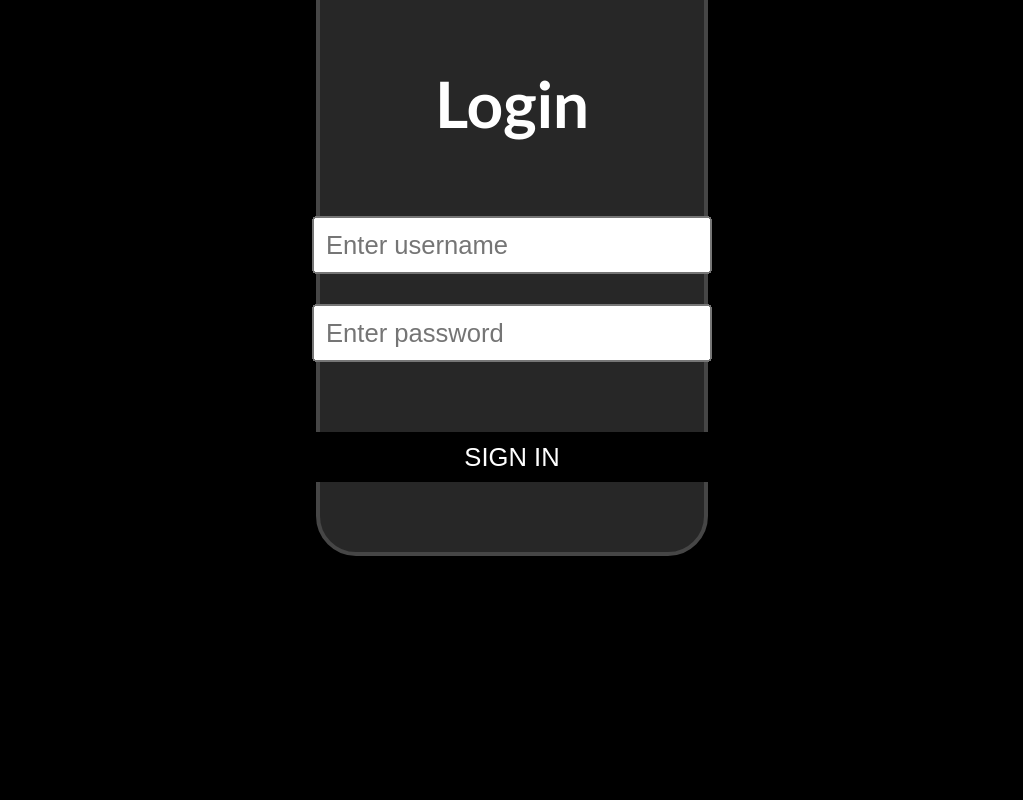
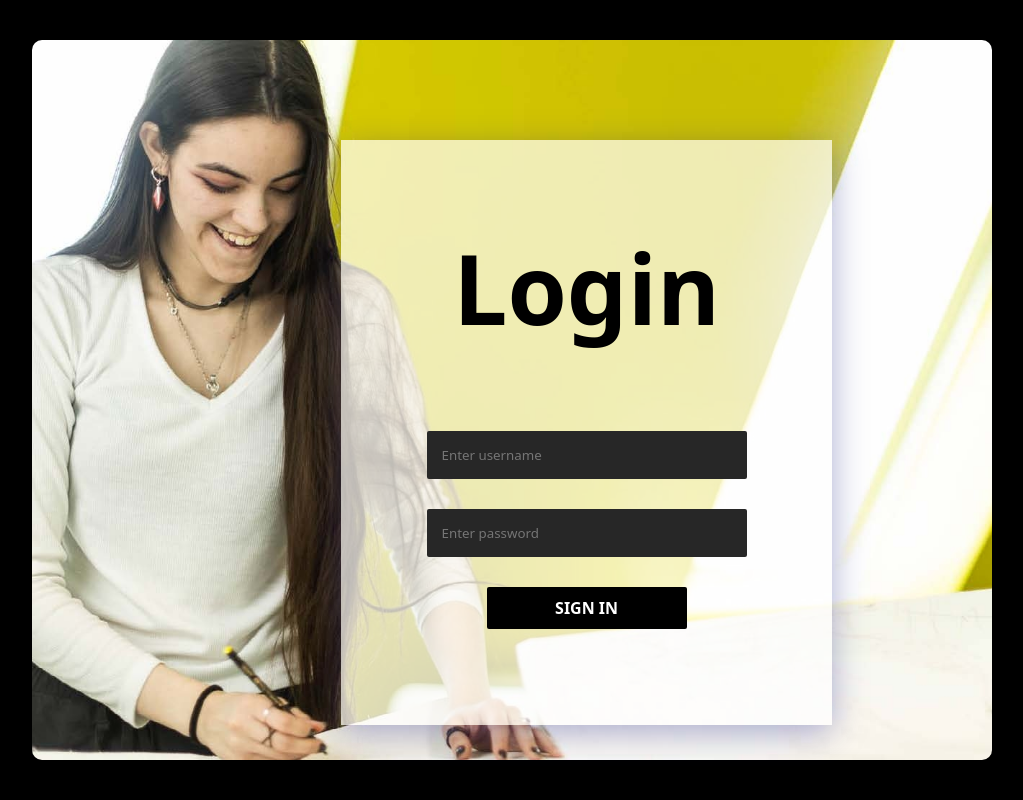
Before and after one commit to santatsut/poangjakt, a PHP site: page /BackEnd/Pages/adminLogin.php in a window 1280 px wide. Shown: the whole page, without its empty margins (128-1151 px from the left). Run offline with PHP 8.4, Linux system fonts and the light colour scheme.

Commit message:
styled log in page

```diff
--- a/BackEnd/Pages/adminLogin.php
+++ b/BackEnd/Pages/adminLogin.php
@@ -15,7 +15,8 @@ if (isset($_POST['submitAdmin'])) {
 <script src="/index.js"></script>
 
 <link rel="stylesheet" href="../css/Loginpage.css">
-<form method="post">
+<div id="loginContainer">
+    <form method="post" id="adminLoginForm">
         <h1>Login</h1>
         <input type="text" name="username" placeholder="Enter username" required>
         <input type="password" name="password" placeholder="Enter password" required>
@@ -23,5 +24,5 @@ if (isset($_POST['submitAdmin'])) {
             echo "<p style='color:red;'>$error</p>";
         } ?>
     <input submit type="submit" name="submitAdmin" value="SIGN IN">
-
 </form>
+</div>
--- a/BackEnd/css/Loginpage.css
+++ b/BackEnd/css/Loginpage.css
@@ -1,47 +1,101 @@
+* {
+    font-family: system-ui, -apple-system, BlinkMacSystemFont, 'Segoe UI', Roboto, Oxygen, Ubuntu, Cantarell, 'Open Sans', 'Helvetica Neue', sans-serif;
+}
+
 :root{
     --MainColor:black;
     --SecColor: rgb(39, 39, 39) ;
 }
 body{
     background-color: var(--MainColor);
+    margin: 0;
+    padding: 0;
+    height: 100vh;
+    display: flex;
+    justify-content: center;
+    align-items: center;
 }
-form{
-    scale: 2;
-    margin-top: calc(50vh - 300px);
+
+#loginContainer{
     display: flex;
-    justify-self: center;
-    align-self: center;
-    width: 15vw;
-    height: 300px;
-    background-color: var(--SecColor);
+    position: relative;
+    color: white;
+    justify-content: space-around;
+    align-items: flex-end;
+    padding: 10rem;
+    flex-direction: column;
+    border-radius: 10px;
+    width: 50vw;
+    height: 50vh;
+}
+
+#adminloginForm{
+    display: flex;
+    position: relative;
     color: white;
     justify-content: space-evenly;
     align-items: center;
+    padding: 6rem 7rem;
     flex-direction: column;
-    border-radius: 20px;
-    border: 2px rgb(70, 70, 70) solid;
-    font-family:'Gill Sans', 'Gill Sans MT', Calibri, 'Trebuchet MS', sans-serif
+    height: 100%;
+    background-color: rgba(255, 255, 255, 0.7);
+    box-shadow: 0 8px 32px 0 rgba(31, 38, 135, 0.37);
+    top: -15%;
 }
-input{
-    font-size: 0.8em;
-    width:fit-content;
-    margin-top: -20px;
-    width: 200px;
-    padding: 5px;
+
+#adminloginForm h1{
+    position: relative;
+    font-size: 6rem;
+    color: var(--MainColor);
+    margin-bottom: 0px;
+    font-weight: bolder;
+    text-align: center;
+    top: -20%;
 }
+
+#loginContainer::after {
+    content: "";
+    position: absolute;
+    top: 0;
+    left: 0;
+    width: 100%;
+    height: 100%;
+    background-image: url('../../images/7.jpg');
+    background-position: center;
+    background-size: cover;
+    z-index: -1;
+    border-radius: 10px;
+
+}
+
+#adminloginForm input[type="text"], input[type="password"]{
+    background-color: var(--SecColor);
+    border: none;
+    border-radius: 2px;
+    color: white;
+    outline: none;
+    margin-bottom: 30px;
+    padding: 15px;
+    width: 120%;
+}
+
 input::placeholder{
     text-align: auto;
 }
+
 input[submit]{
     background-color: var(--MainColor);
     border: none;
     border-radius: 2px;
-    padding: 5px;
+    padding: 10px;
+    font-size: 1rem;
     color: white;
+    font-weight: bolder;
     margin-top: 0px;
     cursor: pointer;
-    transition: all 0.1s;
+    width: 75%;
 }
+
 input[submit]:hover{
    scale: 1.05;
 }
```
Also changed, not shown: BackEnd/storage/data.json, images/7.jpg (added), images/8.jpg (added). Lines whose indentation alone changed are shown as unchanged.
